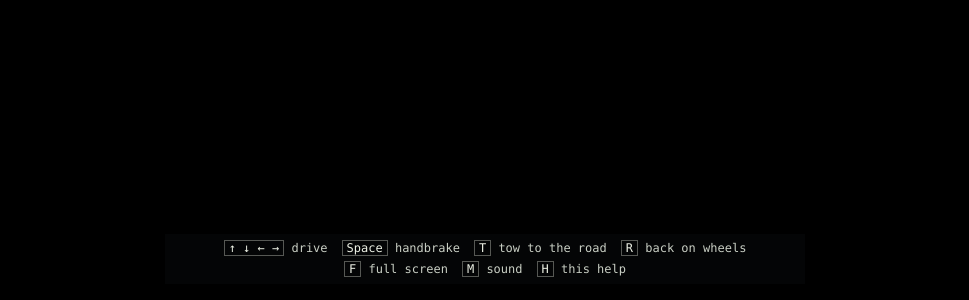
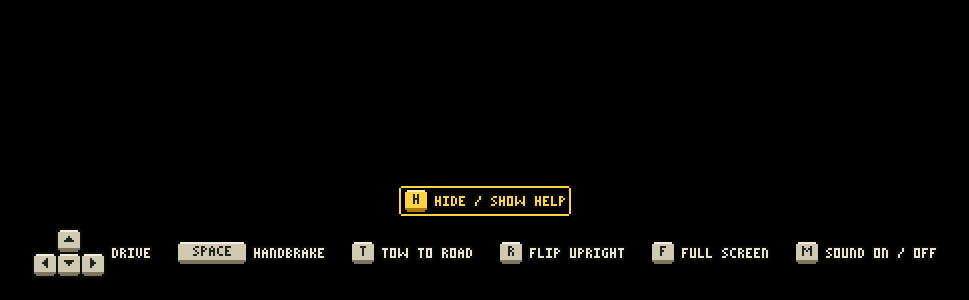
Before and after one commit to AN1001/easy-roads, a plain HTML site: page index.html in a window 1280 px wide. Shown: the part 500-800 px from the top of the page, without its empty margins (155-1124 px from the left). Drawn offline with Linux system fonts and the light colour scheme; animation ran at ten frames a second.

Commit message:
The controls hint in pixels: a font of its own, keycaps, H in yellow, sliding up and down; sound off until M
Co-Authored-By: Claude Fable 5.2 <noreply@anthropic.com>

```diff
--- a/bench/loop.mjs
+++ b/bench/loop.mjs
@@ -28,7 +28,9 @@ const ROOT = new URL('../', import.meta.url);
 // --- A page, as little of one as main.js needs ---
 
 const noop = () => {};
-const element = () => ({ style: {}, classList: { add: noop, remove: noop, toggle: noop }, append: noop, addEventListener: noop });
+// (An element is also a canvas to draw the hint's lettering into: ui.js.)
+const element = () => ({ style: { setProperty: noop }, classList: { add: noop, remove: noop, toggle: noop }, append: noop, addEventListener: noop,
+  getContext: () => ({ fillRect: noop }) });
 const canvas = { ...element(), width: 300, height: 150, getContext: () => gl, requestFullscreen: noop };
 Object.assign(globalThis, {
   window: globalThis, location: { search: `?${query}`, reload: noop },
--- a/sound.js
+++ b/sound.js
@@ -41,7 +41,7 @@ async function loadBuffer(ctx, url) {
 }
 
 export function createSound() {
-  let ctx = null, master = null, muted = false, started = 0;
+  let ctx = null, master = null, muted = true, started = 0;  // off until M turns it on (asked for, 14 Nov 2026)
   let engine = null, engineGain = null, engineTone = null, grit = null;
   const gains = {};  // name: GainNode, for update to turn up and down
   let knockBudget = 0;
--- a/style.css
+++ b/style.css
@@ -2,19 +2,48 @@ body { margin: 0; overflow: hidden; background: #000; }
 /* pixelated: scale the small canvas up in sharp square blocks, not smoothed. main.js sizes it. */
 canvas { display: block; width: 100vw; height: 100vh; height: 100dvh; image-rendering: pixelated; }
 
-/* The controls hint (ui.js): pale on a dark band at the bottom, fading away once driving. */
+/* The controls hint (ui.js): pixel lettering and keycaps along the bottom, straight over the
+   picture (no panel behind them: each has a dark edge of its own to stand out by), sliding away once
+   driving. Everything is in whole blocks of --u px, like the game's own pixels: the letters
+   (canvases, a font pixel a block) and the keys' stepped corners. */
 body { touch-action: none; user-select: none; -webkit-user-select: none; -webkit-touch-callout: none; }
 .hint {
+  --u: 2px;
+  /* Corners cut in a step, one block in: no curves. */
+  --stepped: polygon(var(--u) 0, calc(100% - var(--u)) 0, calc(100% - var(--u)) var(--u), 100% var(--u),
+    100% calc(100% - var(--u)), calc(100% - var(--u)) calc(100% - var(--u)), calc(100% - var(--u)) 100%, var(--u) 100%,
+    var(--u) calc(100% - var(--u)), 0 calc(100% - var(--u)), 0 var(--u), var(--u) var(--u));
   position: fixed; left: 50%; bottom: 16px; transform: translateX(-50%);
-  max-width: calc(100vw - 32px); box-sizing: border-box;
-  display: flex; flex-wrap: wrap; justify-content: center; gap: 4px 14px;
-  padding: 6px 12px; background: rgba(8, 10, 12, 0.55); color: #c9cfc4;
-  font: 12px/1.4 ui-monospace, Menlo, monospace; pointer-events: none;
-  transition: opacity 1.5s;
+  width: max-content; max-width: calc(100vw - 32px); box-sizing: border-box;
+  display: flex; flex-direction: column; align-items: center; gap: calc(7 * var(--u));
+  padding: calc(4 * var(--u)) calc(6 * var(--u));
+  pointer-events: none;
+  /* It comes up from under the screen's edge as the game starts, and goes back down there (no fading). */
+  transition: transform 0.45s cubic-bezier(0.2, 0.7, 0.3, 1);
+  animation: hint-up 0.45s cubic-bezier(0.2, 0.7, 0.3, 1) backwards;
 }
-.hint.hidden { opacity: 0; }
-.hint span { white-space: nowrap; }
-.hint kbd { font: inherit; color: #eef2e6; padding: 0 4px; border: 1px solid rgba(238, 242, 230, 0.35); }
+.hint.hidden { transform: translate(-50%, calc(100% + 24px)); transition-timing-function: cubic-bezier(0.6, 0, 0.8, 0.4); }
+@keyframes hint-up { from { transform: translate(-50%, calc(100% + 24px)); } }
+/* The dark edge: a block's width of shadow each way, hard-edged. */
+.hint .item > canvas, .hint .key, .hint .arrows { filter: drop-shadow(var(--u) 0 0 #0a0d0b) drop-shadow(calc(-1 * var(--u)) 0 0 #0a0d0b) drop-shadow(0 var(--u) 0 #0a0d0b) drop-shadow(0 calc(-1 * var(--u)) 0 #0a0d0b); }
+.hint canvas { display: block; width: calc(var(--w) * var(--u)); height: calc(5 * var(--u)); image-rendering: pixelated; }
+.hint .row { display: flex; flex-wrap: wrap; justify-content: center; align-items: center; gap: calc(6 * var(--u)) calc(14 * var(--u)); }
+.hint .item { display: flex; align-items: center; gap: calc(4 * var(--u)); }
+/* A keycap: a pale top, lit along its upper edge, over a darker front edge, as a key seen from above
+   and in front; the space bar wider; the arrows as on a keyboard, up over left, down and right. */
+.hint .key {
+  display: flex; justify-content: center; align-items: center; box-sizing: border-box;
+  min-width: calc(11 * var(--u)); height: calc(11 * var(--u)); padding: 0 calc(3 * var(--u)) calc(2 * var(--u));
+  background: #cfc9b2; box-shadow: inset 0 var(--u) 0 #f3efdc, inset 0 calc(-2 * var(--u)) 0 #7b755f;
+  clip-path: var(--stepped);
+}
+.hint .key.wide { min-width: calc(34 * var(--u)); }
+.hint .key.yellow { background: #ffd23f; box-shadow: inset 0 var(--u) 0 #fff0a8, inset 0 calc(-2 * var(--u)) 0 #a9790a; }
+.hint .arrows { display: grid; grid-template-columns: repeat(3, auto); gap: var(--u); }
+.hint .arrows .key:first-child { grid-column: 2; }
+.hint .arrows .key:nth-child(2) { grid-column: 1; }
+/* H, on its own row in the middle: a yellow frame round it too. */
+.hint .toggle { padding: calc(2 * var(--u)) calc(3 * var(--u)); box-shadow: inset 0 0 0 var(--u) #ffd23f; clip-path: var(--stepped); }
 
 /* The joystick (ui.js): a faint ring resting at the bottom left, under the thumb while it's held. */
 .joystick {
--- a/ui.js
+++ b/ui.js
@@ -3,9 +3,52 @@
 // Phones and tablets: a touch screen, and no mouse or trackpad to point with.
 export const touchScreen = matchMedia('(pointer: coarse)').matches && navigator.maxTouchPoints > 0;
 
+// The hint's lettering: a font of our own, 3 × 5 pixels a letter (each row's 3 bits, top to bottom),
+// drawn into small canvases that the page scales up in sharp blocks, as it does the game's picture:
+// real pixels in every browser, with no font to load. The arrows are 5 × 5 (ARROWS: the wider glyphs).
+const FONT = {
+  A: '25755', B: '65656', C: '34443', D: '65556', E: '74647', F: '74644', G: '34553', H: '55755', I: '72227',
+  J: '11152', K: '55655', L: '44447', N: '65555', O: '75557', P: '65644', Q: '75571', R: '65655',
+  S: '34216', T: '72222', U: '55557', V: '55552', X: '55255', Y: '55222', Z: '71247',
+  '/': '11244', ' ': '00000',
+};
+// (M and W are 5 wide: at 3, M was H with one more pixel, and read as it.)
+const ARROWS = {
+  M: ['10001', '11011', '10101', '10001', '10001'], W: ['10001', '10001', '10101', '11011', '10001'],
+  '↑': ['00000', '00100', '01110', '11111', '00000'], '↓': ['00000', '11111', '01110', '00100', '00000'],
+  '←': ['00010', '00110', '01110', '00110', '00010'], '→': ['01000', '01100', '01110', '01100', '01000'],
+};
+// `text` as a canvas, a pixel of the font a pixel of it (CSS sizes it: --u px a pixel), in `color`.
+function lettering(text, color) {
+  const rows = [...text.toUpperCase()].map(c => ARROWS[c] ?? [...(FONT[c] ?? FONT[' '])].map(n => Number(n).toString(2).padStart(3, '0')));
+  const canvas = document.createElement('canvas');
+  canvas.width = rows.reduce((w, glyph) => w + glyph[0].length + 1, -1);
+  canvas.height = 5;
+  canvas.style.setProperty('--w', canvas.width);
+  const ctx = canvas.getContext('2d');
+  ctx.fillStyle = color;
+  let x = 0;
+  for (const glyph of rows) {
+    glyph.forEach((row, y) => [...row].forEach((bit, k) => { if (bit === '1') ctx.fillRect(x + k, y, 1, 1); }));
+    x += glyph[0].length + 1;
+  }
+  return canvas;
+}
+// A key: its cap, with what's printed on it. `kind`: 'wide' for the space bar, 'yellow' for H.
+const INK = '#20241c', PALE = '#e9e5d2', YELLOW = '#ffd23f';
+function keycap(label, kind = '') {
+  const key = document.createElement('span');
+  key.className = `key ${kind}`;
+  key.append(lettering(label, INK));
+  return key;
+}
+// What's shown: H on a row of its own, in the middle, in yellow, to catch the eye first (asked for,
+// 14 Nov 2026); under it, left to right, the keys (several: the arrows, laid out as on a keyboard)
+// and what they do.
 const KEYS = [
-  ['↑ ↓ ← →', 'drive'], ['Space', 'handbrake'], ['T', 'tow to the road'], ['R', 'back on wheels'],
-  ['F', 'full screen'], ['M', 'sound'], ['H', 'this help'],
+  [['H'], 'hide / show help'],
+  [['↑', '←', '↓', '→'], 'drive'], [['Space'], 'handbrake'], [['T'], 'tow to road'],
+  [['R'], 'flip upright'], [['F'], 'full screen'], [['M'], 'sound on / off'],
 ];
 const SHOWN_FOR = 8;  // s after the first press, then it fades
 
@@ -14,13 +57,23 @@ const SHOWN_FOR = 8;  // s after the first press, then it fades
 export function createHint() {
   const hint = document.createElement('div');
   hint.className = 'hint';
-  for (const [key, what] of KEYS) {
-    const item = document.createElement('span');
-    const kbd = document.createElement('kbd');
-    kbd.textContent = key;
-    item.append(kbd, ` ${what}`);
-    hint.append(item);
+  const row = document.createElement('div');
+  row.className = 'row';
+  for (const [keys, what] of KEYS) {
+    const item = document.createElement('span'), yellow = keys[0] === 'H';
+    item.className = yellow ? 'item toggle' : 'item';
+    if (keys.length > 1) {
+      const arrows = document.createElement('span');
+      arrows.className = 'arrows';
+      arrows.append(...keys.map(key => keycap(key)));
+      item.append(arrows);
+    } else {
+      item.append(keycap(keys[0], yellow ? 'yellow' : keys[0] === 'Space' ? 'wide' : ''));
+    }
+    item.append(lettering(what, yellow ? YELLOW : PALE));
+    (yellow ? hint : row).append(item);
   }
+  hint.append(row);
   if (!touchScreen) document.body.append(hint);
   let timer = 0;
   return {
```
Also changed, not shown: 1 other file.
